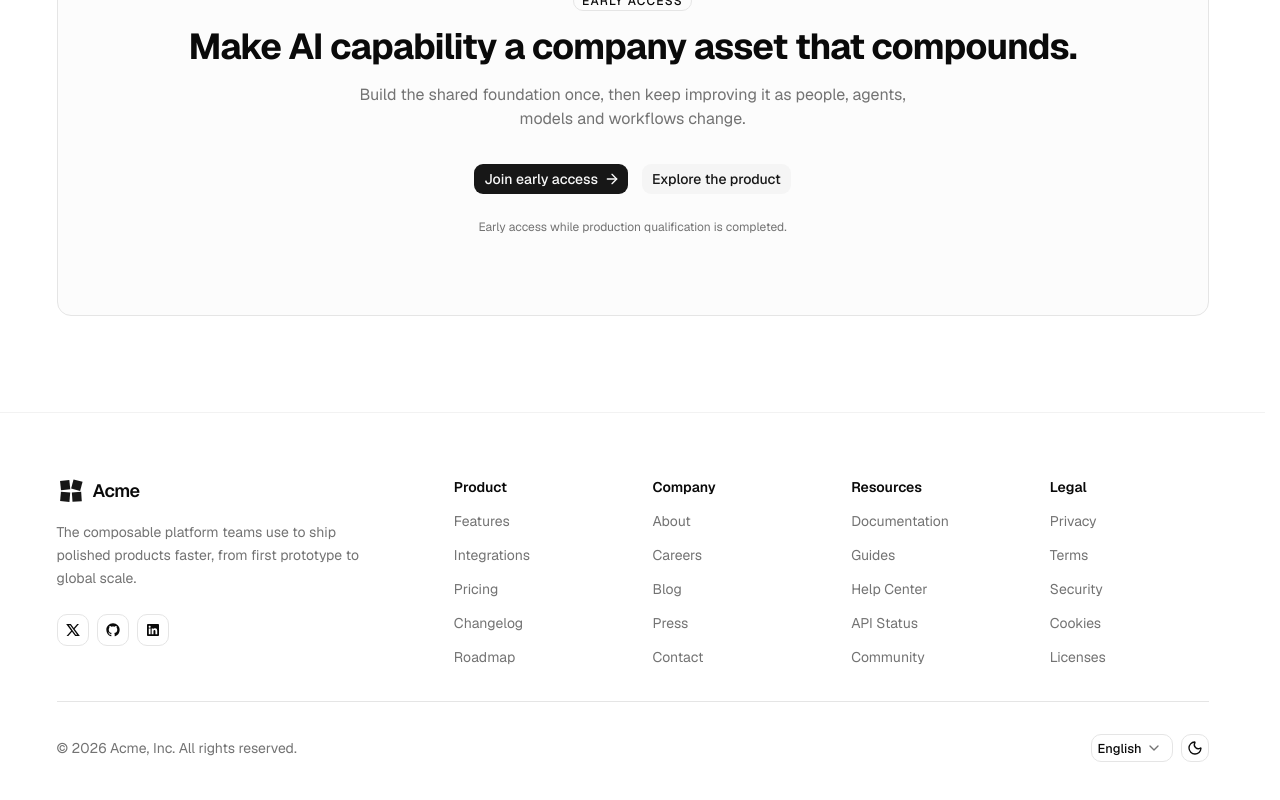
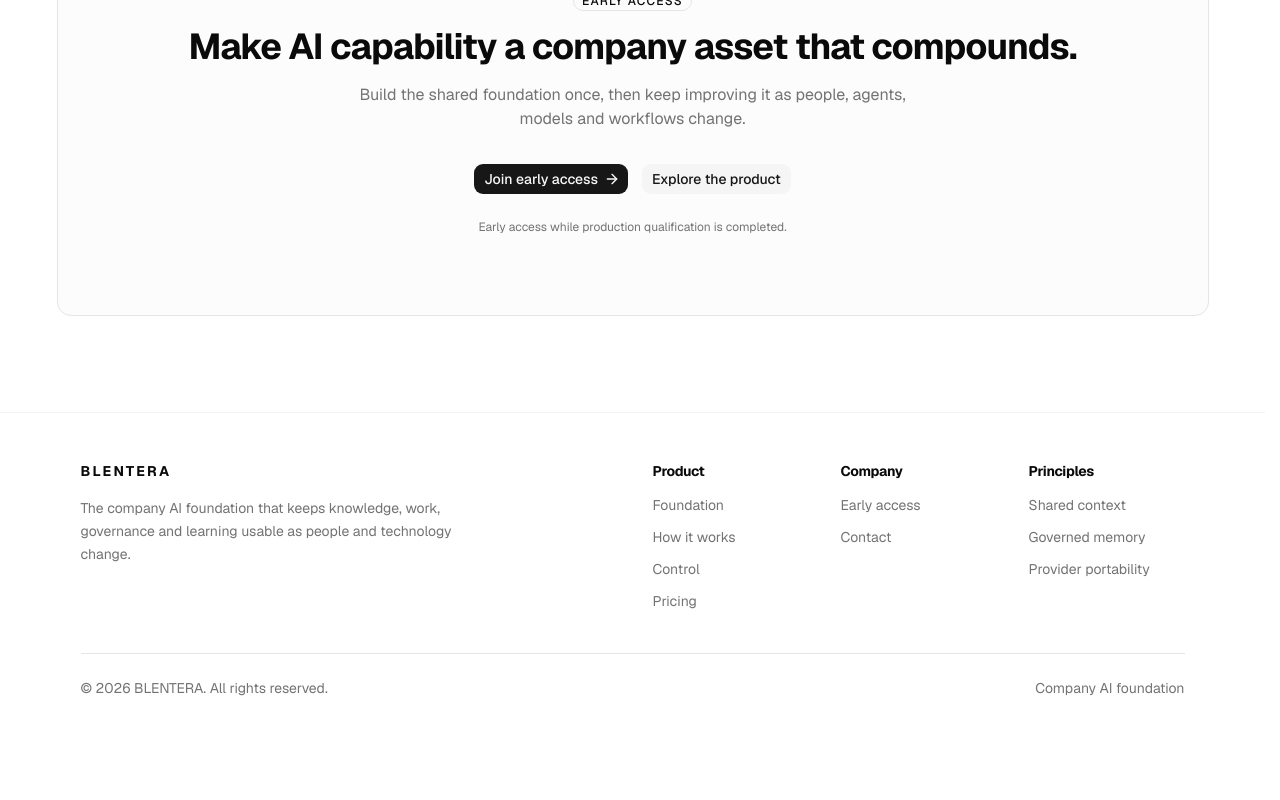
Before and after one commit to augustkring/humamap-preview, a Next.js app in the folder blentera-v2-final/: page / in a window 1280 px wide. Shown: the part 4519-5319 px from the top of the page. After the commit the page ends 5265 px from the top, so only its background shows below. Built offline with nearby package versions, Linux system fonts and the light colour scheme.

Commit message:
rebuild: simplify OSS footer for BLENTERA

```diff
--- a/blentera-v2-final/src/components/blentera/footer.tsx
+++ b/blentera-v2-final/src/components/blentera/footer.tsx
@@ -1,253 +1,85 @@
-"use client"
-
-import * as React from "react"
-import { useTheme } from "next-themes"
-
-import { cn } from "@/lib/utils"
-import { Button } from "@/components/ui/button"
-import {
-  DropdownMenu,
-  DropdownMenuContent,
-  DropdownMenuItem,
-  DropdownMenuTrigger,
-} from "@/components/ui/dropdown-menu"
 import { Separator } from "@/components/ui/separator"
-import { ChevronDown, Sun, Moon } from "lucide-react"
-
-type IconProps = { className?: string; size?: number | string }
 
 const columns = [
   {
     title: "Product",
-    links: ["Features", "Integrations", "Pricing", "Changelog", "Roadmap"],
+    links: [
+      { label: "Foundation", href: "#product" },
+      { label: "How it works", href: "#how-it-works" },
+      { label: "Control", href: "#control" },
+      { label: "Pricing", href: "#pricing" },
+    ],
   },
   {
     title: "Company",
-    links: ["About", "Careers", "Blog", "Press", "Contact"],
-  },
-  {
-    title: "Resources",
     links: [
-      "Documentation",
-      "Guides",
-      "Help Center",
-      "API Status",
-      "Community",
+      {
+        label: "Early access",
+        href: "mailto:ak@augustkring.com?subject=BLENTERA%20early%20access",
+      },
+      {
+        label: "Contact",
+        href: "mailto:ak@augustkring.com?subject=BLENTERA",
+      },
     ],
   },
   {
-    title: "Legal",
-    links: ["Privacy", "Terms", "Security", "Cookies", "Licenses"],
+    title: "Principles",
+    links: [
+      { label: "Shared context", href: "#product" },
+      { label: "Governed memory", href: "#product" },
+      { label: "Provider portability", href: "#control" },
+    ],
   },
 ]
 
-const socials = [
-  { label: "X", icon: (p: IconProps) => <XOutlineMark {...p} /> },
-  { label: "GitHub", icon: (p: IconProps) => <GithubMark {...p} /> },
-  { label: "LinkedIn", icon: (p: IconProps) => <LinkedinBoxMark {...p} /> },
-]
-
-const locales = [
-  { code: "en", label: "English" },
-  { code: "es", label: "Español" },
-  { code: "de", label: "Deutsch" },
-  { code: "fr", label: "Français" },
-  { code: "ja", label: "日本語" },
-]
-
 export default function Footer() {
-  const [locale, setLocale] = React.useState(locales[0])
-  const { resolvedTheme, setTheme } = useTheme()
-  const mounted = React.useSyncExternalStore(
-    () => () => {},
-    () => true,
-    () => false
-  )
-  const isDark = mounted && resolvedTheme === "dark"
-
   return (
-    <section className="flex w-full items-center justify-center px-6 py-16">
-      <footer className="mx-auto w-full max-w-6xl">
-        <div className="grid grid-cols-2 gap-10 sm:grid-cols-3 md:grid-cols-6">
-          <div className="col-span-2 sm:col-span-3 md:col-span-2">
-            <div className="flex items-center gap-2">
-              <svg
-                viewBox="0 0 24 24"
-                fill="currentColor"
-                aria-hidden="true"
-                className="size-7 shrink-0 text-primary"
-              >
-                <rect
-                  x="3"
-                  y="3"
-                  width="8"
-                  height="8"
-                  transform="rotate(-6 7 7)"
-                />
-                <rect
-                  x="3"
-                  y="13"
-                  width="8"
-                  height="8"
-                  transform="rotate(5 7 17)"
-                />
-                <rect
-                  x="13"
-                  y="13"
-                  width="8"
-                  height="8"
-                  transform="rotate(-4 17 17)"
-                />
-                <rect
-                  x="13"
-                  y="3"
-                  width="8"
-                  height="8"
-                  transform="rotate(15 17 7)"
-                />
-              </svg>
-              <span className="text-lg font-semibold tracking-tight">Acme</span>
-            </div>
-            <p className="mt-4 max-w-xs text-sm leading-relaxed text-muted-foreground">
-              The composable platform teams use to ship polished products
-              faster, from first prototype to global scale.
+    <section className="flex w-full flex-col">
+      <footer className="mx-auto w-full max-w-6xl px-6 py-12">
+        <div className="grid gap-10 md:grid-cols-2">
+          <div className="max-w-sm">
+            <a href="#" className="flex items-center">
+              <span className="text-sm font-bold tracking-[0.16em]">
+                BLENTERA
+              </span>
+            </a>
+            <p className="mt-4 text-sm leading-relaxed text-muted-foreground">
+              The company AI foundation that keeps knowledge, work, governance
+              and learning usable as people and technology change.
             </p>
-            <div className="mt-6 flex items-center gap-2">
-              {socials.map((social) => (
-                <Button
-                  key={social.label}
-                  variant="outline"
-                  size="icon"
-                  aria-label={social.label}
-                  className="rounded-lg"
-                >
-                  <social.icon className="size-4" />
-                </Button>
-              ))}
-            </div>
           </div>
 
-          {columns.map((column) => (
-            <nav key={column.title} className="flex flex-col gap-3">
-              <h3 className="font-heading text-sm font-semibold text-foreground">
-                {column.title}
-              </h3>
-              <ul className="flex flex-col gap-2.5">
-                {column.links.map((link) => (
-                  <li key={link}>
-                    <a
-                      href="#"
-                      className="text-sm text-muted-foreground transition-colors hover:text-foreground"
-                    >
-                      {link}
-                    </a>
-                  </li>
-                ))}
-              </ul>
-            </nav>
-          ))}
+          <div className="grid grid-cols-2 gap-8 sm:grid-cols-3">
+            {columns.map((column) => (
+              <div key={column.title}>
+                <h3 className="font-heading text-sm font-bold tracking-tight">
+                  {column.title}
+                </h3>
+                <ul className="mt-3 flex flex-col gap-2">
+                  {column.links.map((link) => (
+                    <li key={link.label}>
+                      <a
+                        href={link.href}
+                        className="text-sm text-muted-foreground transition-colors hover:text-foreground"
+                      >
+                        {link.label}
+                      </a>
+                    </li>
+                  ))}
+                </ul>
+              </div>
+            ))}
+          </div>
         </div>
 
-        <Separator className="my-8" />
+        <Separator className="mt-10" />
 
-        <div className="flex flex-col-reverse items-start gap-4 sm:flex-row sm:items-center sm:justify-between">
-          <p className="text-sm text-muted-foreground">
-            © <span suppressHydrationWarning>{new Date().getFullYear()}</span>{" "}
-            Acme, Inc. All rights reserved.
-          </p>
-
-          <div className="flex items-center gap-2">
-            <DropdownMenu>
-              <DropdownMenuTrigger
-                render={
-                  <Button variant="outline" size="sm" className="rounded-lg" />
-                }
-              >
-                {locale.label}
-                <ChevronDown className="size-4 text-muted-foreground" data-icon="inline-start" />
-              </DropdownMenuTrigger>
-              <DropdownMenuContent align="end" className="rounded-lg">
-                {locales.map((item) => (
-                  <DropdownMenuItem
-                    key={item.code}
-                    onClick={() => setLocale(item)}
-                    className={cn(
-                      "rounded-lg",
-                      item.code === locale.code && "font-medium text-foreground"
-                    )}
-                  >
-                    {item.label}
-                  </DropdownMenuItem>
-                ))}
-              </DropdownMenuContent>
-            </DropdownMenu>
-
-            <Button
-              variant="outline"
-              size="icon-sm"
-              aria-label={
-                isDark ? "Switch to light mode" : "Switch to dark mode"
-              }
-              aria-pressed={isDark}
-              onClick={() => setTheme(isDark ? "light" : "dark")}
-              className="rounded-lg"
-            >
-              {isDark ? (
-                <Sun className="size-4" />
-              ) : (
-                <Moon className="size-4" />
-              )}
-            </Button>
-          </div>
+        <div className="flex flex-col items-start gap-2 pt-6 text-sm text-muted-foreground sm:flex-row sm:items-center sm:justify-between">
+          <p>&copy; 2026 BLENTERA. All rights reserved.</p>
+          <p>Company AI foundation</p>
         </div>
       </footer>
     </section>
   )
 }
-
-type MarkProps = React.ComponentProps<"svg"> & { size?: number | string }
-
-function GithubMark({ size = 24, ...props }: MarkProps) {
-  return (
-    <svg
-      viewBox="0 0 24 24"
-      width={size}
-      height={size}
-      fill="currentColor"
-      aria-hidden="true"
-      {...props}
-    >
-      <path d="M12.001 2C6.47598 2 2.00098 6.475 2.00098 12C2.00098 16.425 4.86348 20.1625 8.83848 21.4875C9.33848 21.575 9.52598 21.275 9.52598 21.0125C9.52598 20.775 9.51348 19.9875 9.51348 19.15C7.00098 19.6125 6.35098 18.5375 6.15098 17.975C6.03848 17.6875 5.55098 16.8 5.12598 16.5625C4.77598 16.375 4.27598 15.9125 5.11348 15.9C5.90098 15.8875 6.46348 16.625 6.65098 16.925C7.55098 18.4375 8.98848 18.0125 9.56348 17.75C9.65098 17.1 9.91348 16.6625 10.201 16.4125C7.97598 16.1625 5.65098 15.3 5.65098 11.475C5.65098 10.3875 6.03848 9.4875 6.67598 8.7875C6.57598 8.5375 6.22598 7.5125 6.77598 6.1375C6.77598 6.1375 7.61348 5.875 9.52598 7.1625C10.326 6.9375 11.176 6.825 12.026 6.825C12.876 6.825 13.726 6.9375 14.526 7.1625C16.4385 5.8625 17.276 6.1375 17.276 6.1375C17.826 7.5125 17.476 8.5375 17.376 8.7875C18.0135 9.4875 18.401 10.375 18.401 11.475C18.401 15.3125 16.0635 16.1625 13.8385 16.4125C14.201 16.725 14.5135 17.325 14.5135 18.2625C14.5135 19.6 14.501 20.675 14.501 21.0125C14.501 21.275 14.6885 21.5875 15.1885 21.4875C19.259 20.1133 21.9999 16.2963 22.001 12C22.001 6.475 17.526 2 12.001 2Z" />
-    </svg>
-  )
-}
-
-function LinkedinBoxMark({ size = 24, ...props }: MarkProps) {
-  return (
-    <svg
-      viewBox="0 0 24 24"
-      width={size}
-      height={size}
-      fill="currentColor"
-      aria-hidden="true"
-      {...props}
-    >
-      <path d="M18.3362 18.339H15.6707V14.1622C15.6707 13.1662 15.6505 11.8845 14.2817 11.8845C12.892 11.8845 12.6797 12.9683 12.6797 14.0887V18.339H10.0142V9.75H12.5747V10.9207H12.6092C12.967 10.2457 13.837 9.53325 15.1367 9.53325C17.8375 9.53325 18.337 11.3108 18.337 13.6245V18.339H18.3362ZM7.00373 8.57475C6.14573 8.57475 5.45648 7.88025 5.45648 7.026C5.45648 6.1725 6.14648 5.47875 7.00373 5.47875C7.85873 5.47875 8.55173 6.1725 8.55173 7.026C8.55173 7.88025 7.85798 8.57475 7.00373 8.57475ZM8.34023 18.339H5.66723V9.75H8.34023V18.339ZM19.6697 3H4.32923C3.59498 3 3.00098 3.5805 3.00098 4.29675V19.7033C3.00098 20.4202 3.59498 21 4.32923 21H19.6675C20.401 21 21.001 20.4202 21.001 19.7033V4.29675C21.001 3.5805 20.401 3 19.6675 3H19.6697Z" />
-    </svg>
-  )
-}
-
-function XOutlineMark({ size = 24, ...props }: MarkProps) {
-  return (
-    <svg
-      viewBox="0 0 24 24"
-      width={size}
-      height={size}
-      fill="currentColor"
-      aria-hidden="true"
-      {...props}
-    >
-      <path d="M10.4883 14.651L15.25 21H22.25L14.3917 10.5223L20.9308 3H18.2808L13.1643 8.88578L8.75 3H1.75L9.26086 13.0145L2.31915 21H4.96917L10.4883 14.651ZM16.25 19L5.75 5H7.75L18.25 19H16.25Z" />
-    </svg>
-  )
-}
```
